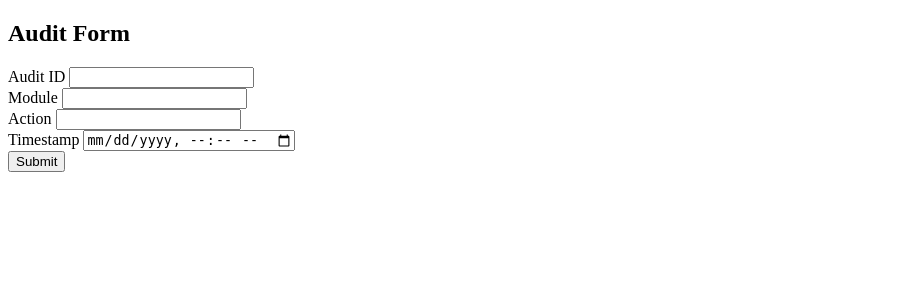
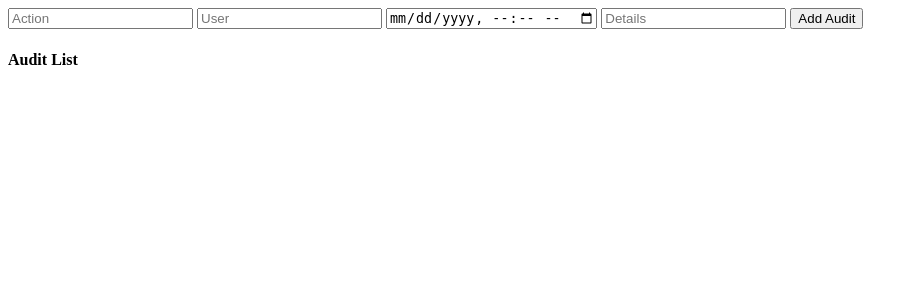
Before and after one commit to ivinaconsultancyinc/ica_app, a FastAPI app: template insurance_app/templates/audit.html in a window 1280 px wide. Shown: the top 300 px of the page, without its empty margins (0-918 px from the left). Run offline with FastAPI, Linux system fonts and the light colour scheme; the template is opened without the code that fills it, so the values that code supplies are empty; parts of the project's set-up code (start-up, migrations or seed data) failed here and were passed over.

Commit message:
Update audit.html

```diff
--- a/insurance_app/templates/audit.html
+++ b/insurance_app/templates/audit.html
@@ -1,33 +1,107 @@
 <!DOCTYPE html>
 <html>
 <head>
-    <meta charset="UTF-8">
     <title>Audit Form</title>
-    <link rel="shortcut icon" href="{{ url_for('static', filename='favicon.ico') }}">
-    <https://cdn.jsdelivr.net/npm/bootstrap@5.3.0/dist/css/bootstrap.min.css
+    <link rel="stylesheet" href="https://cdn.jsdelivr.net/npm/bootstrap@5ss
 </head>
 <body>
-<div class="container mt-5">
-    <h2>Audit Form</h2>
-    <form>
-        <div class="mb-3">
-            <label for="audit_id" class="form-label">Audit ID</label>
-            <input type="text" class="form-control" id="audit_id" name="audit_id">
-        </div>
-        <div class="mb-3">
-            <label for="module" class="form-label">Module</label>
-            <input type="text" class="form-control" id="module" name="module">
-        </div>
-        <div class="mb-3">
-            <label for="action" class="form-label">Action</label>
-            <input type="text" class="form-control" id="action" name="action">
-        </div>
-        <div class="mb-3">
-            <label for="timestamp" class="form-label">Timestamp</label>
-            <input type="datetime-local" class="form-control" id="timestamp" name="timestamp">
-        </div>
-        <button type="submit" class="btn btn-primary">Submit</button>
+    <h3>Audit Form</h3>
+
+    <!-- Add Audit Form -->
+    <form id="add-audit-form">
+        <input type="text" name="action" placeholder="Action" required>
+        <input type="text" name="user" placeholder="User">
+        <input type="datetime-local" name="timestamp" placeholder="Timestamp">
+        <input type="text" name="details" placeholder="Details">
+        <button type="submit">Add Audit</button>
     </form>
-</div>
+
+    <h4>Audit List</h4>
+    <ul id="audit-list"></ul>
+
+    <!-- ========================= -->
+    <!-- Add your POST, PUT, DELETE fetch code -->
+    <!-- ========================= -->
+    <script>
+    function loadAudits() {
+        fetch('/api/audit/')
+            .then(response => response.json())
+            .then(data => {
+                const list = document.getElementById('audit-list');
+                list.innerHTML = '';
+                data.forEach(audit => {
+                    li = document.createElement('li');
+                    li.innerHTML = `
+                        <strong>${audit.action}</strong> by ${audit.user || 'N/A'} at ${audit.timestamp || 'N/A'}
+                        <button onclick="editAudit(${audit.id}, '${audit.action}', '${audit.user || ''}', '${audit.timestamp || ''}', '${audit.details || ''}')">Edit</button>
+                        <button onclick="deleteAudit(${audit.id})">Delete</button>
+                    `;
+                    list.appendChild(li);
+                });
+            });
+    }
+
+    // POST: Add a new audit
+    document.getElementById('add-audit-form').onsubmit = function(e) {
+        e.preventDefault();
+        const form = e.target;
+        fetch('/api/audit/', {
+            method: 'POST',
+            headers: {'Content-Type': 'application/json'},
+            body: JSON.stringify({
+                action: form.action.value,
+                user: form.user.value,
+                timestamp: form.timestamp.value,
+                details: form.details.value
+            })
+        })
+        .then(response => response.json())
+        .then(data => {
+            alert('Audit added: ' + data.action);
+            form.reset();
+            loadAudits();
+        });
+    };
+
+    // PUT: Edit an existing audit
+    function editAudit(id, currentAction, currentUser, currentTimestamp, currentDetails) {
+        const action = prompt("Edit action:", currentAction);
+        if (action === null) return;
+        const user = prompt("Edit user:", currentUser);
+        if (user === null) return;
+        const timestamp = prompt("Edit timestamp (YYYY-MM-DDTHH:MM):", currentTimestamp);
+        const details = prompt("Edit details:", currentDetails);
+        fetch(`/api/audit/${id}`, {
+            method: 'PUT',
+            headers: {'Content-Type': 'application/json'},
+            body: JSON.stringify({action, user, timestamp, details})
+        })
+        .then(response => response.json())
+        .then(data => {
+            alert('Audit updated: ' + data.action);
+            loadAudits();
+        });
+    }
+
+    // DELETE: Remove an audit
+    function deleteAudit(id) {
+        if (!confirm("Are you sure you want to delete this audit?")) return;
+        fetch(`/api/audit/${id}`, {
+            method: 'DELETE'
+        })
+        .then(response => response.json())
+        .then(data => {
+            alert(data.detail);
+            loadAudits();
+        });
+    }
+
+    // Initial load
+    loadAudits();
+    </script>
+    <!-- ========================= -->
+    <!-- End of POST, PUT, DELETE fetch code -->
+    <!-- ========================= -->
+
 </body>
 </html>
```
